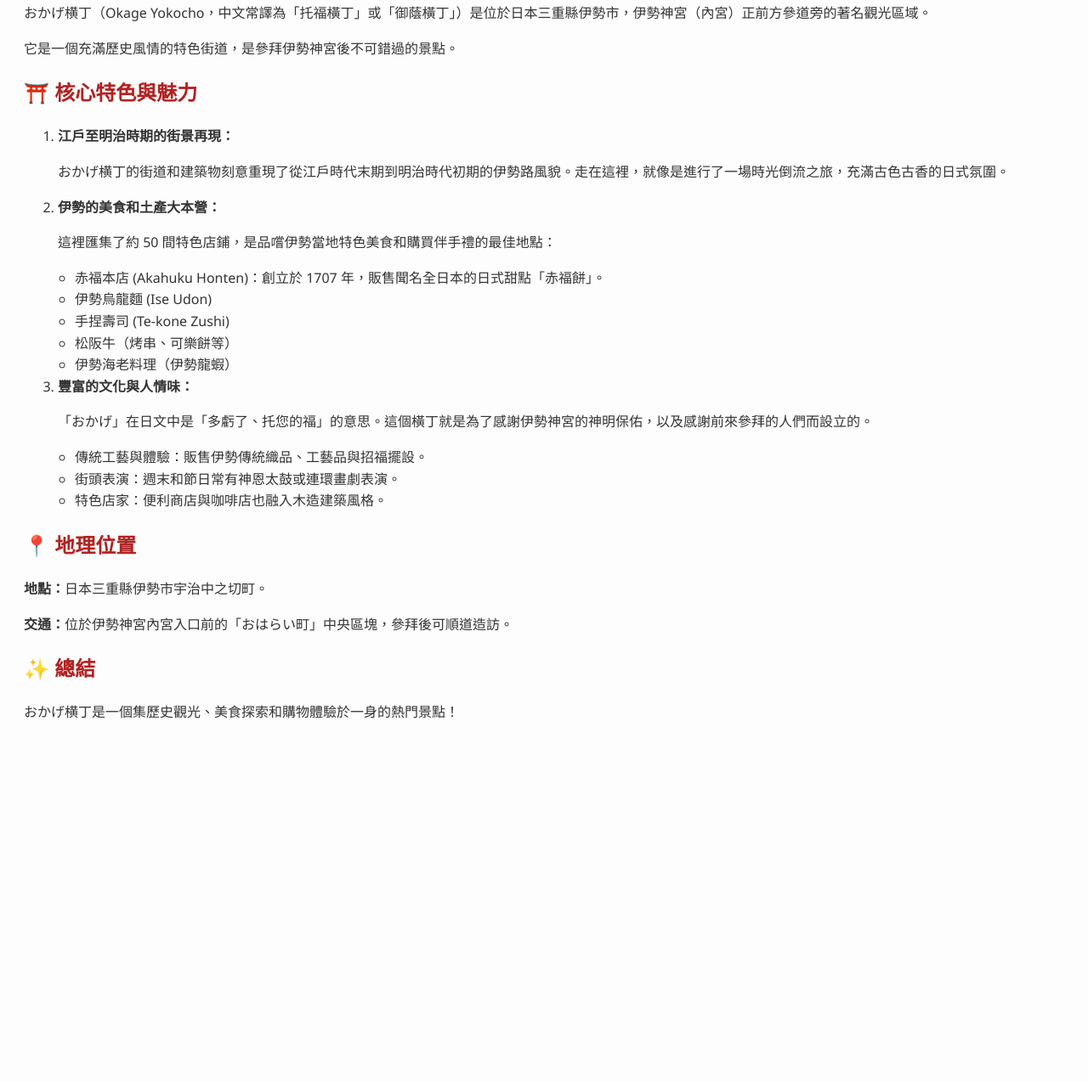
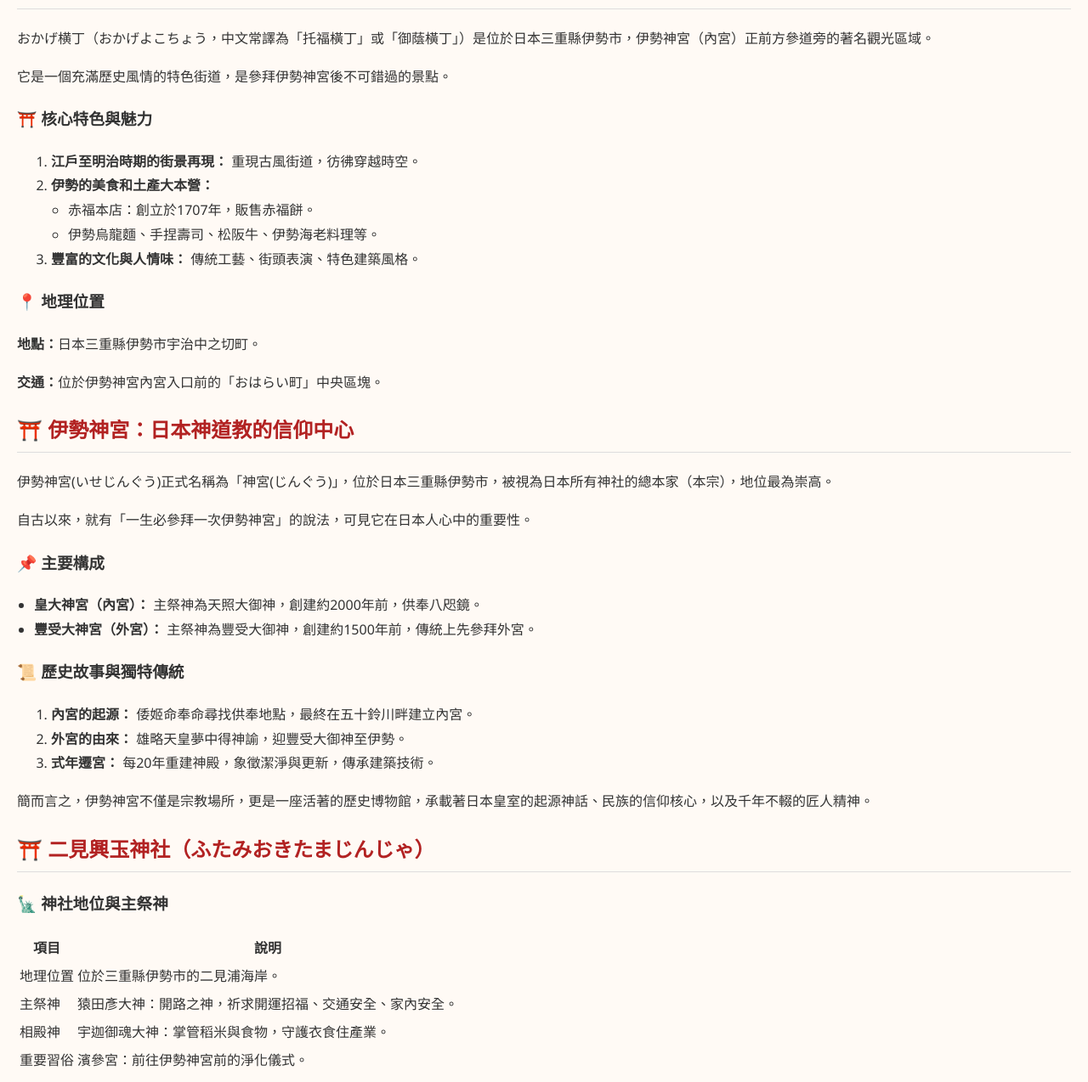
Before and after one commit to kate0208/html_test, a plain HTML site: page day2/index.html in a window 1280 px wide. Shown: the part 119-1393 px from the top of the page at 85% size. Before the commit the page ends 1015 px from the top, so only its background shows below. Drawn offline with Linux system fonts and the light colour scheme.

Commit message:
Revise index.html for Day 2 content and layout

```diff
--- a/day2/index.html
+++ b/day2/index.html
@@ -2,17 +2,32 @@
 <html lang="zh-Hant">
 <head>
   <meta charset="UTF-8">
-  <title>Day 2：おかげ横丁介紹</title>
+  <title>Day2</title>
   <style>
     body {
       font-family: "Segoe UI", "Noto Sans TC", sans-serif;
-      line-height: 1.6;
-      padding: 20px;
-      background-color: #fdfdfd;
+      line-height: 1.8;
+      margin: 0;
+      padding: 0 20px;
+      background-color: #fffaf5;
       color: #333;
     }
-    h1, h2 {
+    nav {
+      background-color: #f2e8dc;
+      padding: 15px;
+      margin-bottom: 20px;
+      border-bottom: 2px solid #ccc;
+    }
+    nav a {
+      margin-right: 15px;
+      text-decoration: none;
       color: #b22222;
+      font-weight: bold;
+    }
+    h2 {
+      color: #b22222;
+      border-bottom: 1px solid #ddd;
+      padding-bottom: 5px;
     }
     ul {
       padding-left: 20px;
@@ -20,45 +35,105 @@
   </style>
 </head>
 <body>
-  <h1>🏯 おかげ横丁 (Okage Yokocho) 介紹</h1>
 
-  <p>おかげ横丁（Okage Yokocho，中文常譯為「托福橫丁」或「御蔭橫丁」）是位於日本三重縣伊勢市，伊勢神宮（內宮）正前方參道旁的著名觀光區域。</p>
+  <nav>
+    <a href="#okage">🏯 おかげ横丁介紹</a>
+    <a href="#ise">⛩️ 伊勢神宮介紹</a>
+     <a href="#futami">⛩️ 二見興玉神社</a>
+  </nav>
 
+  <section id="okage">
+    <h2>🏯 おかげ横丁</h2>
+    <p>おかげ横丁（おかげよこちょう，中文常譯為「托福橫丁」或「御蔭橫丁」）是位於日本三重縣伊勢市，伊勢神宮（內宮）正前方參道旁的著名觀光區域。</p>
     <p>它是一個充滿歷史風情的特色街道，是參拜伊勢神宮後不可錯過的景點。</p>
 
-  <h2>⛩️ 核心特色與魅力</h2>
+    <h3>⛩️ 核心特色與魅力</h3>
     <ol>
-    <li>
-      <strong>江戶至明治時期的街景再現：</strong>
-      <p>おかげ横丁的街道和建築物刻意重現了從江戶時代末期到明治時代初期的伊勢路風貌。走在這裡，就像是進行了一場時光倒流之旅，充滿古色古香的日式氛圍。</p>
-    </li>
-    <li>
-      <strong>伊勢的美食和土產大本營：</strong>
-      <p>這裡匯集了約 50 間特色店鋪，是品嚐伊勢當地特色美食和購買伴手禮的最佳地點：</p>
+      <li><strong>江戶至明治時期的街景再現：</strong> 重現古風街道，彷彿穿越時空。</li>
+      <li><strong>伊勢的美食和土產大本營：</strong>
         <ul>
-        <li>赤福本店 (Akahuku Honten)：創立於 1707 年，販售聞名全日本的日式甜點「赤福餅」。</li>
-        <li>伊勢烏龍麵 (Ise Udon)</li>
-        <li>手捏壽司 (Te-kone Zushi)</li>
-        <li>松阪牛（烤串、可樂餅等）</li>
-        <li>伊勢海老料理（伊勢龍蝦）</li>
+          <li>赤福本店：創立於1707年，販售赤福餅。</li>
+          <li>伊勢烏龍麵、手捏壽司、松阪牛、伊勢海老料理等。</li>
         </ul>
       </li>
-    <li>
-      <strong>豐富的文化與人情味：</strong>
-      <p>「おかげ」在日文中是「多虧了、托您的福」的意思。這個橫丁就是為了感謝伊勢神宮的神明保佑，以及感謝前來參拜的人們而設立的。</p>
+      <li><strong>豐富的文化與人情味：</strong> 傳統工藝、街頭表演、特色建築風格。</li>
+    </ol>
+
+    <h3>📍 地理位置</h3>
+    <p><strong>地點：</strong>日本三重縣伊勢市宇治中之切町。</p>
+    <p><strong>交通：</strong>位於伊勢神宮內宮入口前的「おはらい町」中央區塊。</p>
+  </section>
+
+  <section id="ise">
+    <h2>⛩️ 伊勢神宮：日本神道教的信仰中心</h2>
+    <p>伊勢神宮(いせじんぐう)正式名稱為「神宮(じんぐう)」，位於日本三重縣伊勢市，被視為日本所有神社的總本家（本宗），地位最為崇高。</p>
+    <p>自古以來，就有「一生必參拜一次伊勢神宮」的說法，可見它在日本人心中的重要性。</p>
+
+    <h3>📌 主要構成</h3>
     <ul>
-        <li>傳統工藝與體驗：販售伊勢傳統織品、工藝品與招福擺設。</li>
-        <li>街頭表演：週末和節日常有神恩太鼓或連環畫劇表演。</li>
-        <li>特色店家：便利商店與咖啡店也融入木造建築風格。</li>
+      <li><strong>皇大神宮（內宮）：</strong> 主祭神為天照大御神，創建約2000年前，供奉八咫鏡。</li>
+      <li><strong>豐受大神宮（外宮）：</strong> 主祭神為豐受大御神，創建約1500年前，傳統上先參拜外宮。</li>
+    </ul>
+
+    <h3>📜 歷史故事與獨特傳統</h3>
+    <ol>
+      <li><strong>內宮的起源：</strong> 倭姬命奉命尋找供奉地點，最終在五十鈴川畔建立內宮。</li>
+      <li><strong>外宮的由來：</strong> 雄略天皇夢中得神諭，迎豐受大御神至伊勢。</li>
+      <li><strong>式年遷宮：</strong> 每20年重建神殿，象徵潔淨與更新，傳承建築技術。</li>
+    </ol>
+
+    <p>簡而言之，伊勢神宮不僅是宗教場所，更是一座活著的歷史博物館，承載著日本皇室的起源神話、民族的信仰核心，以及千年不輟的匠人精神。</p>
+  </section>
+
+    <section id="futami">
+    <h2>⛩️ 二見興玉神社（ふたみおきたまじんじゃ）</h2>
+
+    <h3>🗽 神社地位與主祭神</h3>
+    <table>
+      <tr>
+        <th>項目</th>
+        <th>說明</th>
+      </tr>
+      <tr>
+        <td>地理位置</td>
+        <td>位於三重縣伊勢市的二見浦海岸。</td>
+      </tr>
+      <tr>
+        <td>主祭神</td>
+        <td>猿田彥大神：開路之神，祈求開運招福、交通安全、家內安全。</td>
+      </tr>
+      <tr>
+        <td>相殿神</td>
+        <td>宇迦御魂大神：掌管稻米與食物，守護衣食住產業。</td>
+      </tr>
+      <tr>
+        <td>重要習俗</td>
+        <td>濱參宮：前往伊勢神宮前的淨化儀式。</td>
+      </tr>
+    </table>
+
+    <h3>👫 核心景點：夫婦岩（めおといわ）</h3>
+    <ul>
+      <li>由男岩與女岩組成，象徵夫妻圓滿與結緣。</li>
+      <li>以大注連繩相連，是遙拜日出的聖地。</li>
+      <li>最佳觀景時機：
+        <ul>
+          <li>日出：5月到7月。</li>
+          <li>滿月：秋冬季節。</li>
         </ul>
       </li>
-  </ol>
+    </ul>
 
-  <h2>📍 地理位置</h2>
-  <p><strong>地點：</strong>日本三重縣伊勢市宇治中之切町。</p>
-  <p><strong>交通：</strong>位於伊勢神宮內宮入口前的「おはらい町」中央區塊，參拜後可順道造訪。</p>
+    <h3>🐸 神的使者：二見蛙（かえる）</h3>
+    <p><strong>🐾 象徵意義：</strong><br>日文中「青蛙」（かえる, kaeru）的發音與「回家」（かえる, kaeru）、「歸還」（かえる, kaeru）相同，因此青蛙在日本文化中被賦予多重吉祥寓意，包括：</p>
 
-  <h2>✨ 總結</h2>
-  <p>おかげ横丁是一個集歷史觀光、美食探索和購物體驗於一身的熱門景點！</p>
+    <ul>
+       <li><strong>平安歸來（ぶじにかえる）：</strong> 祈求旅人平安返家。</li>
+       <li><strong>有借有還（かしたものがかえる）：</strong> 希望借出的金錢或物品能順利歸還。</li>
+       <li><strong>返老還童／重返青春（わかがえる）：</strong> 象徵恢復活力與青春常駐。</li>
+    </ul>
+
+    <p>此外，神社內還供奉著一尊「<strong>滿願蛙</strong>」（まんがんがえる），據說只要向牠澆水並誠心許願，願望就有可能實現。</p>
+
 </body>
 </html>
```
Lines whose indentation alone changed are shown as unchanged.
